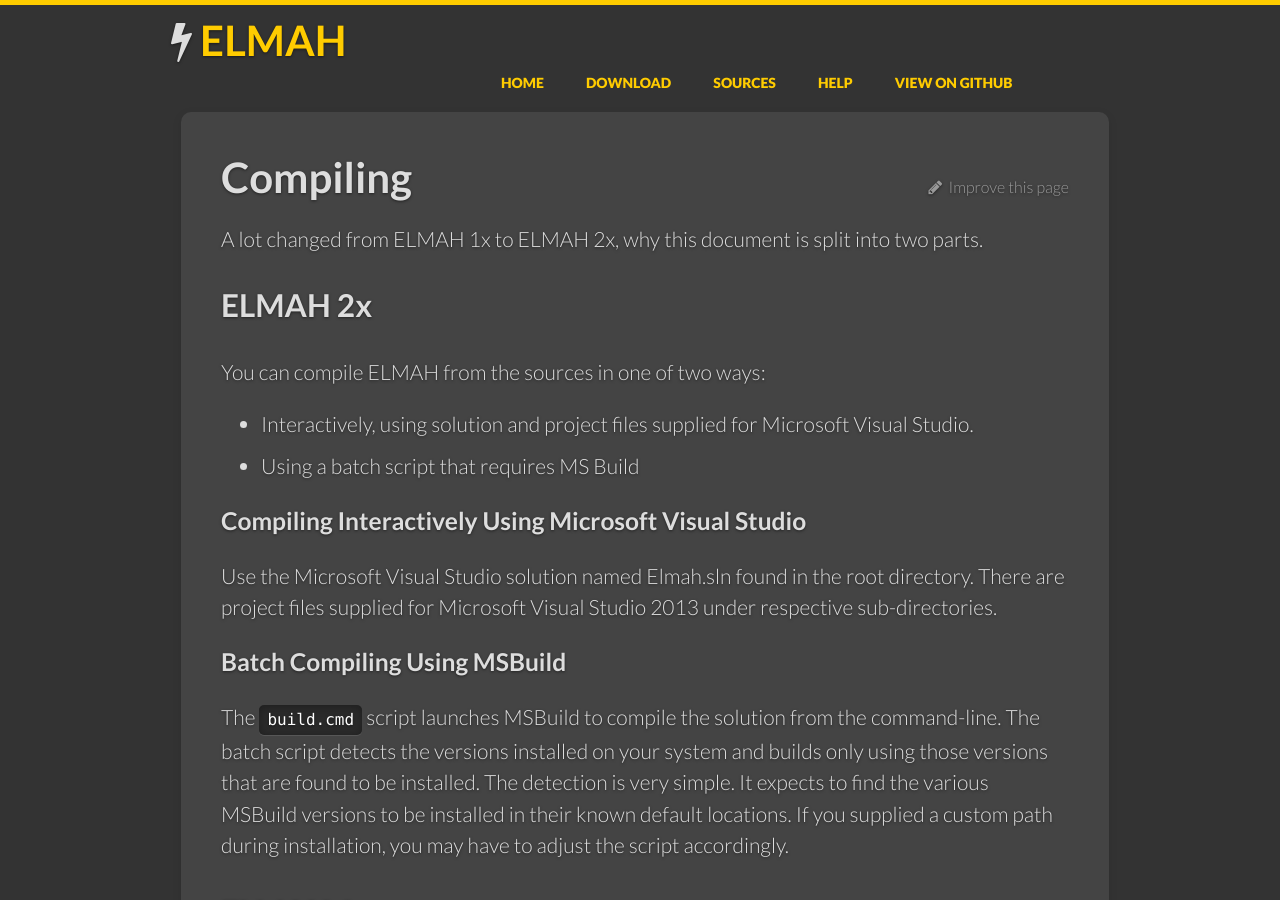
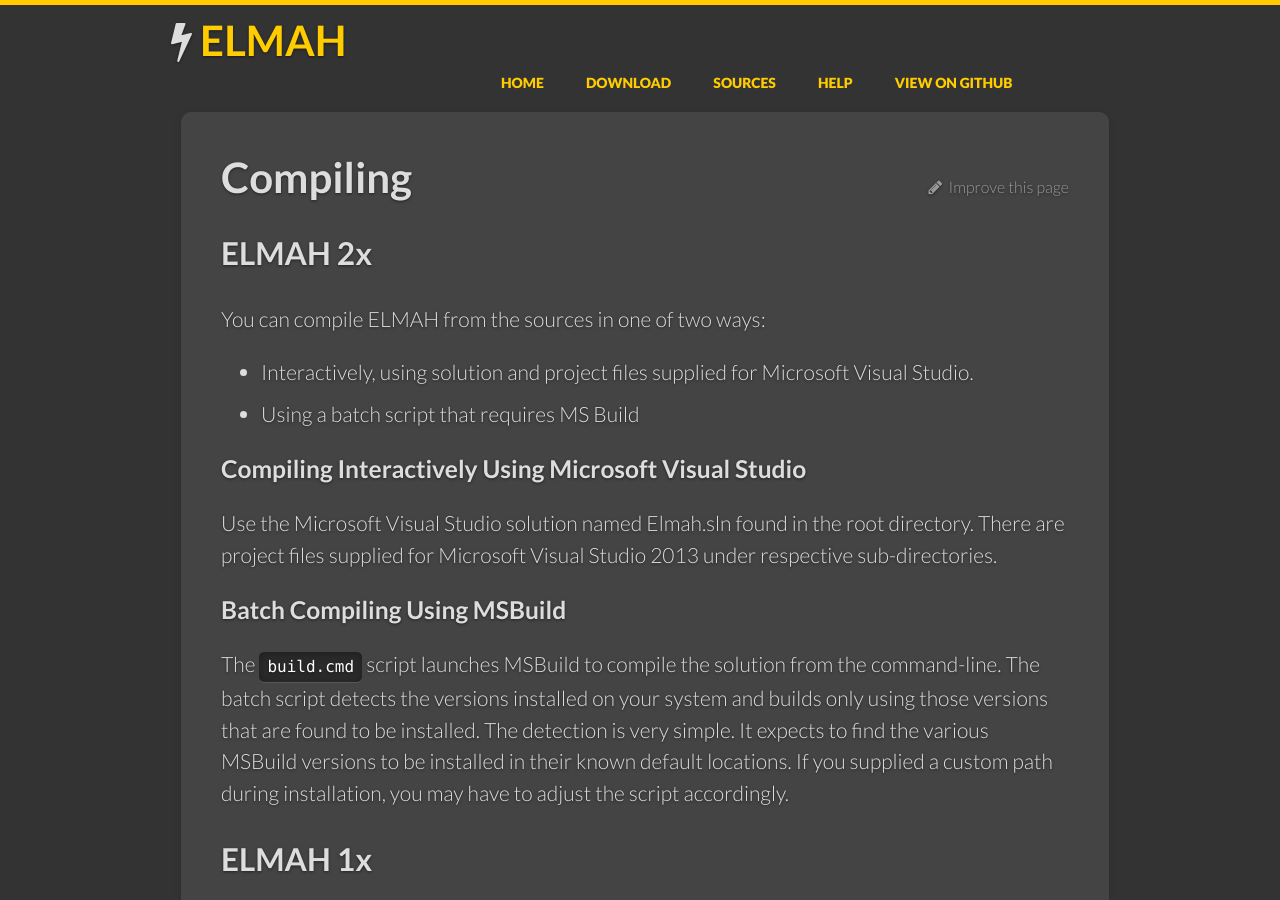
Before and after one commit to elmah/www, a Jekyll site: the page built from Compiling.md, in a window 1280 px wide and 900 px high. Built offline with Jekyll 4.4.1, drawn with Linux system fonts in a browser that asks for light colours.

Commit message:
Removed intro

```diff
--- a/Compiling.md
+++ b/Compiling.md
@@ -4,8 +4,6 @@ layout: page
 permalink: a/compiling/
 article: true
 ---
-
-A lot changed from ELMAH 1x to ELMAH 2x, why this document is split into two parts.
 
 ## ELMAH 2x
 
```
